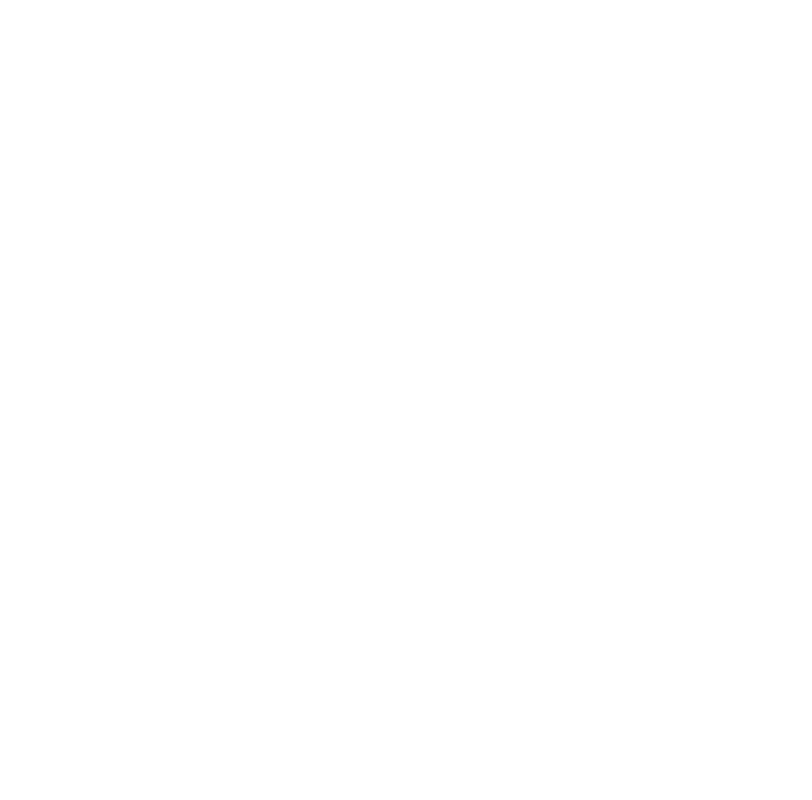
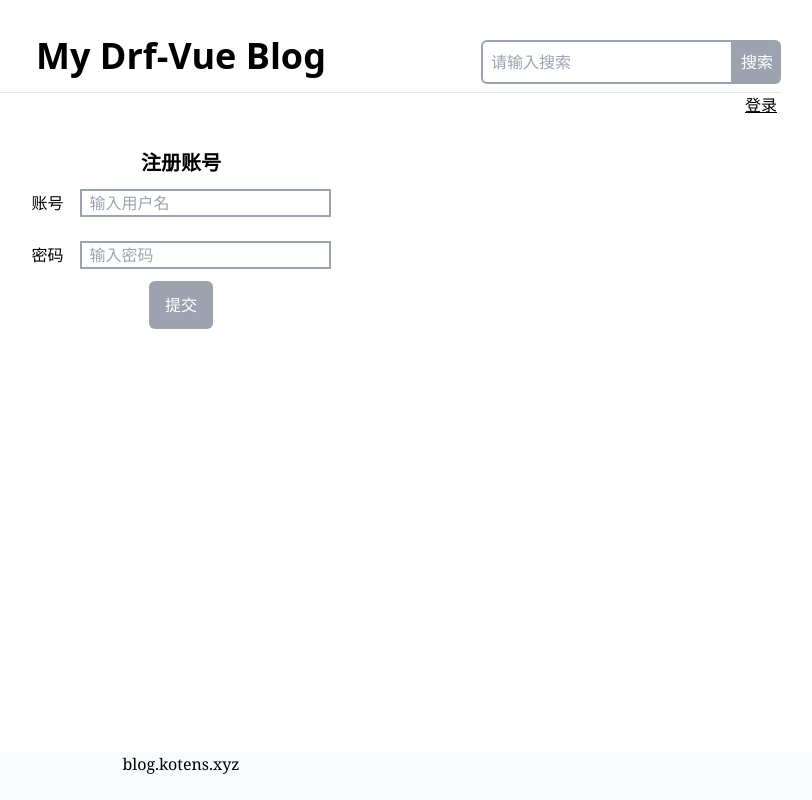
Before and after one commit to largomst/vue-blog, a Vue app: page /login in a window 1280 px wide. Before the commit this address had no page. Shown: the whole page, without its empty margins (459-1271 px from the left). Built offline with nearby package versions, Linux system fonts and the light colour scheme.

Commit message:
add signup page

```diff
--- a/src/components/BlogHeader.vue
+++ b/src/components/BlogHeader.vue
@@ -22,6 +22,9 @@
     </div>
   </div>
   <hr />
+  <div class="text-right pr-1 underline">
+    <router-link to="/login">登录</router-link>
+  </div>
 </template>
 
 <script>
--- a/src/router/index.js
+++ b/src/router/index.js
@@ -1,6 +1,7 @@
 import { createWebHistory, createRouter } from "vue-router";
 import Home from "@/views/Home";
 import ArticleDetail from "@/views/ArticleDetail";
+import Login from "@/views/Login";
 
 const routes = [
   {
@@ -13,6 +14,7 @@
     name: "ArticleDetail",
     component: ArticleDetail,
   },
+  { path: "/login", name: "Login", component: Login },
 ];
 const router = createRouter({
   history: createWebHistory(),
--- /dev/null
+++ b/src/views/Login.vue
@@ -0,0 +1,79 @@
+<template>
+  <BlogHeader />
+  <div class="mt-8">
+    <div>
+      <h3 class="text-center font-semibold text-xl">注册账号</h3>
+      <form class="text-center" action="">
+        <div class="p-3">
+          <span>账号</span>
+          <input
+            v-model="signupName"
+            class="form-elem"
+            type="text"
+            placeholder="输入用户名"
+          />
+        </div>
+        <div class="p-3">
+          <span>密码</span>
+          <input
+            v-model="signuPwd"
+            class="form-elem"
+            type="password"
+            placeholder="输入密码"
+          />
+        </div>
+        <div class="btn">
+          <button @click.prevent="signup">提交</button>
+        </div>
+      </form>
+    </div>
+    <div>
+      <!-- 用户登陆 -->
+    </div>
+  </div>
+  <BlogFooter />
+</template>
+<script>
+import axios from "axios";
+import BlogHeader from "@/components/BlogHeader";
+import BlogFooter from "@/components/BlogFooter";
+export default {
+  name: "Login",
+  components: {
+    BlogHeader,
+    BlogFooter,
+  },
+  data() {
+    return {
+      signupName: "",
+      signuPwd: "",
+      signupResponse: null,
+    };
+  },
+  methods: {
+    signup() {
+      const that = this;
+      axios
+        .post("/api/user/", {
+          username: this.signupName,
+          password: this.signuPwd,
+        })
+        .then((response) => {
+          that.signupResponse = response.data;
+          alert("用户注册完成，请登录");
+        })
+        .catch((e) => {
+          alert(e.message);
+        });
+    },
+  },
+};
+</script>
+<style scoped>
+.form-elem {
+  @apply h-7 p-2 ml-4 border-2 border-gray-400 outline-none;
+}
+.btn {
+  @apply p-3 bg-gray-400 mx-auto text-white rounded-md w-16;
+}
+</style>
```
